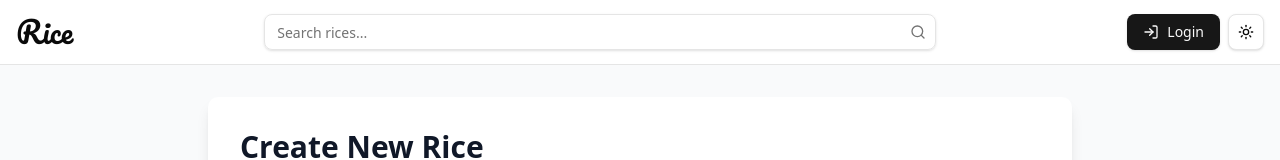
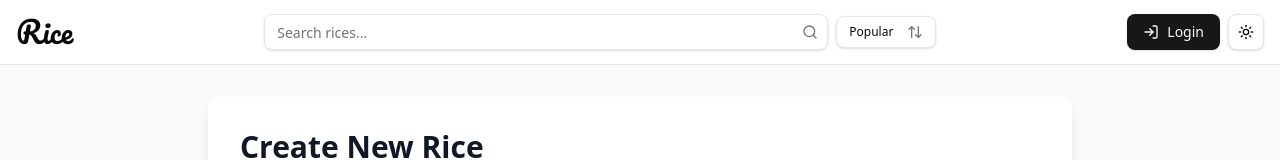
Before and after one commit to AMN-D/RICE, a React app in the folder frontend/: page /create in a window 1280 px wide. Shown: the top 160 px of the page. Built offline with nearby package versions, Linux system fonts and the light colour scheme; no server answers; the HTML template or start-up script is replaced by a standard one.

Commit message:
implemented sorting

```diff
--- a/frontend/src/components/Header.tsx
+++ b/frontend/src/components/Header.tsx
@@ -1,6 +1,6 @@
 import { useState } from 'react';
 import { useAuth } from '../hooks/useAuth';
-import { useNavigate } from 'react-router-dom';
+import { useNavigate, useSearchParams } from 'react-router-dom';
 import ProfileModal from './ProfileModal';
 import SearchBar from './SearchBar';
 import { Button } from '@/components/ui/button';
@@ -17,14 +17,23 @@ import {
   DropdownMenuPortal,
 } from '@/components/ui/dropdown-menu';
 import { Avatar, AvatarFallback, AvatarImage } from '@/components/ui/avatar';
-import { Plus, LogOut, User as UserIcon, LogIn, Sun, Moon, Monitor } from 'lucide-react';
+import { Plus, LogOut, User as UserIcon, LogIn, Sun, Moon, Monitor, ArrowUpDown } from 'lucide-react';
 import { useTheme } from '@/components/theme-provider';
 
 export default function Header() {
   const { user, loading, login, logout } = useAuth();
   const { setTheme } = useTheme();
   const navigate = useNavigate();
+  const [searchParams, setSearchParams] = useSearchParams();
   const [showProfileModal, setShowProfileModal] = useState(false);
+
+  const sortBy = searchParams.get('sort') || 'popular';
+
+  const handleSortChange = (newSort: string) => {
+    const newParams = new URLSearchParams(searchParams);
+    newParams.set('sort', newSort);
+    setSearchParams(newParams);
+  };
 
   return (
     <>
@@ -40,8 +49,28 @@ export default function Header() {
             </div>
           </div>
 
-          {/* Search Bar */}
-          <SearchBar />
+          {/* Search Bar & Sort */}
+          <div className="flex-1 flex items-center justify-center max-w-2xl gap-2">
+            <SearchBar />
+            <DropdownMenu>
+              <DropdownMenuTrigger asChild>
+                <Button variant="outline" size="sm" className="hidden sm:flex gap-2 min-w-[100px] justify-between">
+                  <span className="capitalize">{sortBy}</span>
+                  <ArrowUpDown className="w-4 h-4 text-muted-foreground" />
+                </Button>
+              </DropdownMenuTrigger>
+              <DropdownMenuContent align="end" className="w-32">
+                <DropdownMenuLabel>Sort By</DropdownMenuLabel>
+                <DropdownMenuSeparator />
+                <DropdownMenuItem onClick={() => handleSortChange('popular')} className="cursor-pointer">
+                  Popular
+                </DropdownMenuItem>
+                <DropdownMenuItem onClick={() => handleSortChange('recent')} className="cursor-pointer">
+                  Recent
+                </DropdownMenuItem>
+              </DropdownMenuContent>
+            </DropdownMenu>
+          </div>
 
           {/* Actions */}
           <div className="flex items-center gap-2">
--- a/frontend/src/components/SearchBar.tsx
+++ b/frontend/src/components/SearchBar.tsx
@@ -16,7 +16,7 @@ export default function SearchBar() {
   };
 
   return (
-    <form onSubmit={handleSubmit} className="flex-1 max-w-2xl mx-8">
+    <form onSubmit={handleSubmit} className="flex-1">
       <div className="relative flex items-center">
         <Input
           type="text"
--- a/frontend/src/hooks/useRices.ts
+++ b/frontend/src/hooks/useRices.ts
@@ -2,7 +2,7 @@ import { useState, useEffect } from 'react';
 import { riceService } from '../services/riceService';
 import type { Rice } from '../types';
 
-export const useRices = (page = 1, limit = 20) => {
+export const useRices = (page = 1, limit = 20, sortBy = 'popular') => {
   const [rices, setRices] = useState<Rice[]>([]);
   const [loading, setLoading] = useState(true);
   const [error, setError] = useState<string | null>(null);
@@ -13,7 +13,7 @@ export const useRices = (page = 1, limit = 20) => {
     const fetchRices = async () => {
       try {
         setLoading(true);
-        const data = await riceService.getAllRices(page, limit);
+        const data = await riceService.getAllRices(page, limit, sortBy);
         setRices(data.items);
         setTotal(data.total);
         setTotalPages(data.total_pages);
@@ -27,7 +27,7 @@ export const useRices = (page = 1, limit = 20) => {
     };
 
     fetchRices();
-  }, [page, limit]);
+  }, [page, limit, sortBy]);
 
   return { rices, total, totalPages, loading, error };
 };
--- a/frontend/src/pages/Home.tsx
+++ b/frontend/src/pages/Home.tsx
@@ -5,7 +5,7 @@ import { RiceCard, RiceCardSkeleton } from '../components/RiceCard';
 import { Alert, AlertDescription, AlertTitle } from '@/components/ui/alert';
 import { AlertCircle, Terminal, SearchX } from 'lucide-react';
 import { Button } from '@/components/ui/button';
-import { useNavigate } from 'react-router-dom';
+import { useNavigate, useSearchParams } from 'react-router-dom';
 import {
   Pagination,
   PaginationContent,
@@ -17,9 +17,11 @@ import {
 } from "@/components/ui/pagination";
 
 export default function Home() {
+  const [searchParams] = useSearchParams();
+  const sortBy = searchParams.get('sort') || 'popular';
   const [page, setPage] = useState(1);
   const limit = 16;
-  const { rices, totalPages, loading, error } = useRices(page, limit);
+  const { rices, totalPages, loading, error } = useRices(page, limit, sortBy);
   const navigate = useNavigate();
 
   const handlePageChange = (newPage: number) => {
```
Also changed, not shown: 1 other file (tests, documents, lock files or other folders).
